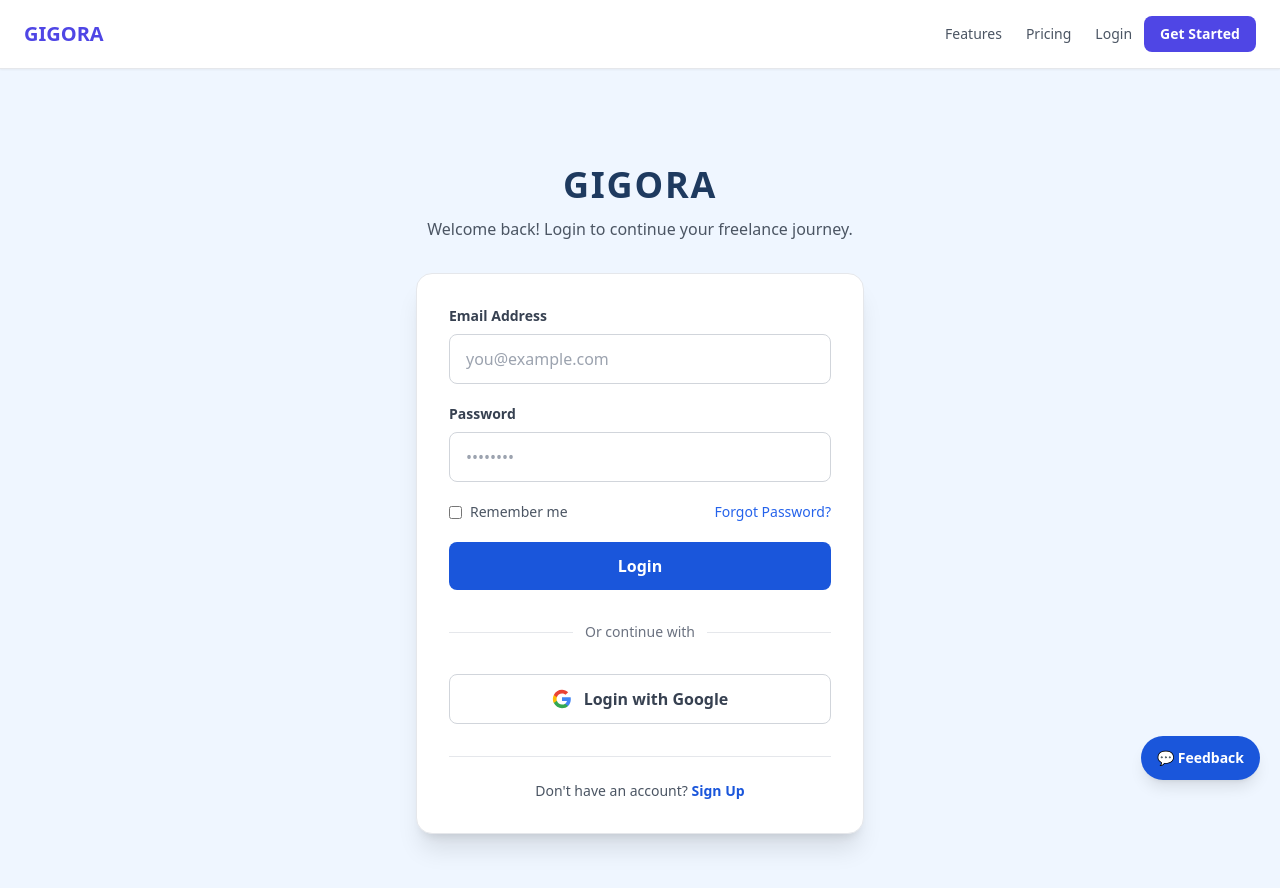
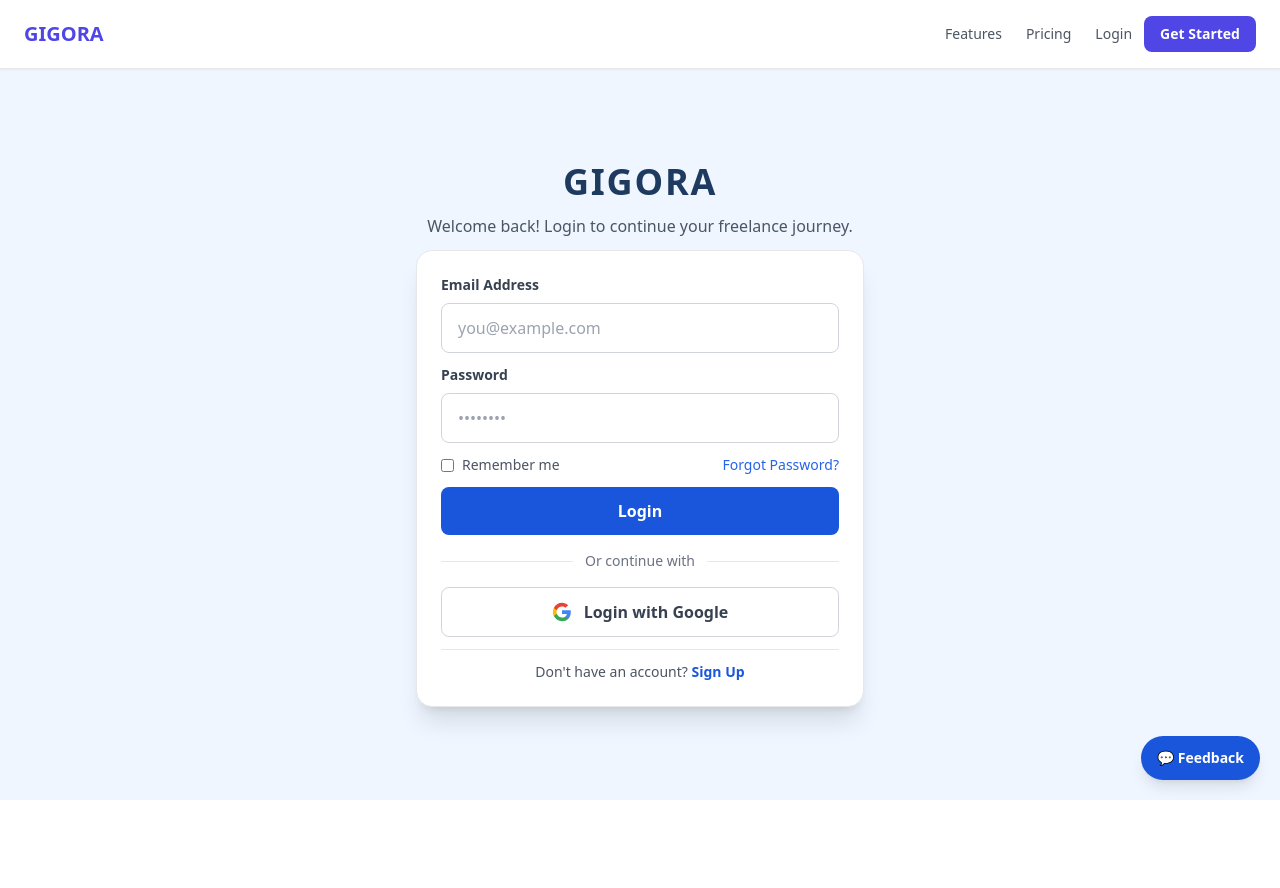
Before and after one commit to muhammadjunaid73/gigora-frontend, a React (Create React App) app: page /login in a window 1280 px wide. Shown: the top 888 px of the page. After the commit the page ends 800 px from the top, so only its background shows below. Built offline with nearby package versions, Linux system fonts and the light colour scheme.

Commit message:
Fix Login/Signup pages not centering properly due to double   min-h-screen with Navbar - Remove unused console.log statements and unused destructured   variables in Login.jsx and Signup.jsx - Reduce spacing/padding on Login and Signup forms to fit within   viewport without scrolling

```diff
--- a/public/index.html
+++ b/public/index.html
@@ -1,6 +1,5 @@
 <!DOCTYPE html>
 <html lang="en">
-
 <head>
     <meta charset="utf-8" />
 
--- a/src/App.jsx
+++ b/src/App.jsx
@@ -300,8 +300,9 @@
   ].includes(location.pathname);
 
   return (
-    <>
+    <div className="min-h-screen flex flex-col">
       {!hideGlobalNavbar && <Navbar />}
+      <main className="flex-1 flex flex-col">
         <Suspense fallback={<RouteFallback />}>
           <Routes>
             <Route path="/" element={<RootRoute />} />
@@ -312,14 +313,12 @@
             <Route path="/payment/success" element={<Dashboard />} />
             <Route path="/payment/cancel" element={<Dashboard />} />
             <Route path="/onboarding" element={<OnboardingPage />} />
-          {/* Catch-all — must stay LAST so it only matches unmatched paths */}
             <Route path="*" element={<NotFound />} />
           </Routes>
         </Suspense>
-      {/* Rendered once here (outside <Routes>) so it shows on every page
-          without touching Landing.jsx, Dashboard.jsx, Login.jsx, etc. */}
+      </main>
       <FeedbackWidget />
-    </>
+    </div>
   );
 }
 
--- a/src/pages/Login.jsx
+++ b/src/pages/Login.jsx
@@ -15,7 +15,7 @@
 
     try {
       const supabase = await getSupabase(); // ✅ added
-      const { data, error } = await supabase.auth.signInWithPassword({
+      const { error } = await supabase.auth.signInWithPassword({
         email,
         password,
       });
@@ -23,7 +23,6 @@
       if (error) {
         alert(error.message);
       } else {
-        console.log("Logged in:", data);
         navigate("/dashboard");
       }
     } catch (err) {
@@ -85,10 +84,10 @@
   };
 
   return (
-    <div className="min-h-screen bg-[#EFF6FF] flex items-center justify-center px-4 py-24">
+    <div className="flex-1 bg-[#EFF6FF] flex items-center justify-center px-4 py-3">
       <div className="w-full max-w-md">
         {/* Logo */}
-        <div className="text-center mb-8">
+        <div className="text-center mb-3">
           <h1 className="text-4xl font-black text-[#1E3A5F] tracking-wider">
             GIGORA
           </h1>
@@ -99,8 +98,8 @@
         </div>
 
         {/* Card */}
-        <div className="bg-white rounded-2xl shadow-xl border border-gray-200 p-6 md:p-8">
-          <form onSubmit={handleSubmit} className="space-y-5">
+        <div className="bg-white rounded-2xl shadow-xl border border-gray-200 p-5 md:p-6">
+          <form onSubmit={handleSubmit} className="space-y-3">
             {/* Email */}
             <div>
               <label className="block mb-2 text-sm font-semibold text-gray-700">
@@ -157,7 +156,7 @@
               {loading ? "Logging in..." : "Login"}
             </button>
             {/* Divider */}
-            <div className="relative py-3">
+            <div className="relative py-1">
               <div className="absolute inset-0 flex items-center">
                 <div className="w-full border-t"></div>
               </div>
@@ -218,7 +217,7 @@
           </form>
 
           {/* Footer */}
-          <div className="mt-8 text-center border-t pt-6">
+          <div className="mt-3 text-center border-t pt-3">
             <p className="text-sm text-gray-600">
               Don't have an account?{" "}
               <Link
--- a/src/pages/Signup.jsx
+++ b/src/pages/Signup.jsx
@@ -15,7 +15,7 @@
 
     try {
       const supabase = await getSupabase(); // ✅ added
-      const { data, error } = await supabase.auth.signUp({
+      const { error } = await supabase.auth.signUp({
         email,
         password,
         options: {
@@ -28,7 +28,6 @@
       if (error) {
         alert(error.message);
       } else {
-        console.log("Signup successful:", data);
         // FIX: send new users straight into the 3-step onboarding flow
         // (Welcome -> Choose Platform -> Generate First Proposal) instead
         // of /login. Note: if your Supabase project has email
@@ -47,7 +46,7 @@
   };
 
   return (
-    <div className="min-h-screen bg-[#EFF6FF] flex flex-col justify-center py-12 sm:px-6 lg:px-8">
+    <div className="flex-1 bg-[#EFF6FF] flex flex-col justify-center py-6 sm:px-6 lg:px-8">
       {/* Top Header / Logo Area */}
       <div className="sm:mx-auto sm:w-full sm:max-w-md text-center">
         <h2 className="text-3xl font-black text-[#1E3A5F] tracking-wider cursor-pointer">
@@ -59,10 +58,10 @@
       </div>
 
       {/* Main Card Container */}
-      <div className="mt-8 sm:mx-auto sm:w-full sm:max-w-md">
-        <div className="bg-white py-8 px-4 shadow-xl rounded-xl sm:px-10 border border-gray-100">
+      <div className="mt-5 sm:mx-auto sm:w-full sm:max-w-md">
+        <div className="bg-white py-6 px-4  shadow-xl rounded-xl sm:px-10 border border-gray-100">
           {/* Signup Form */}
-          <form className="space-y-6" onSubmit={handleSubmit}>
+          <form className="space-y-4" onSubmit={handleSubmit}>
             {/* Name Input */}
             <div>
               <label
@@ -143,7 +142,7 @@
           </form>
 
           {/* Footer Link to Login */}
-          <div className="mt-6 text-center border-t border-gray-100 pt-6">
+          <div className="mt-4 text-center border-t border-gray-100 pt-6">
             <p className="text-sm text-[#6B7280]">
               Already have an account?{" "}
               <Link
```
Lines whose indentation alone changed are shown as unchanged.
